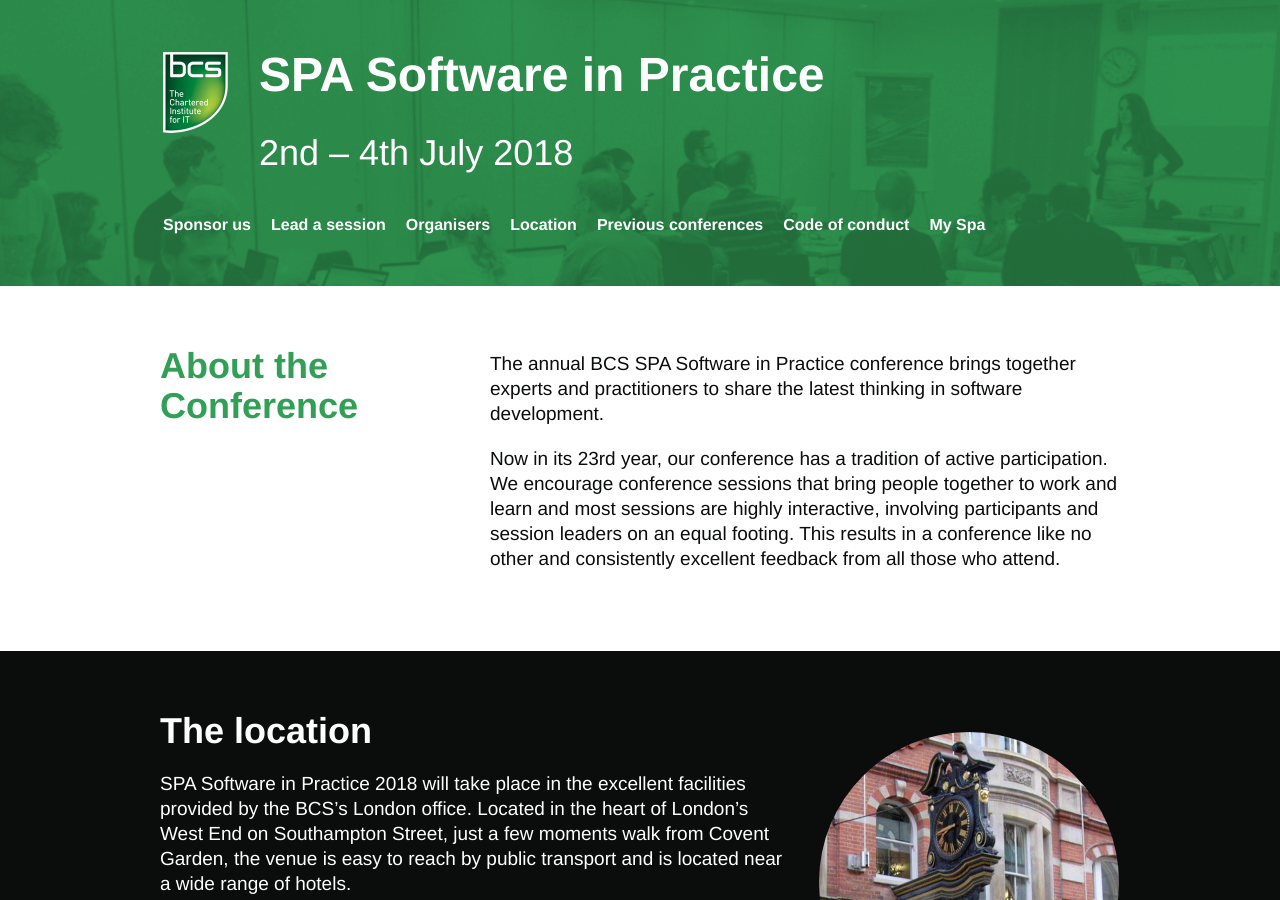
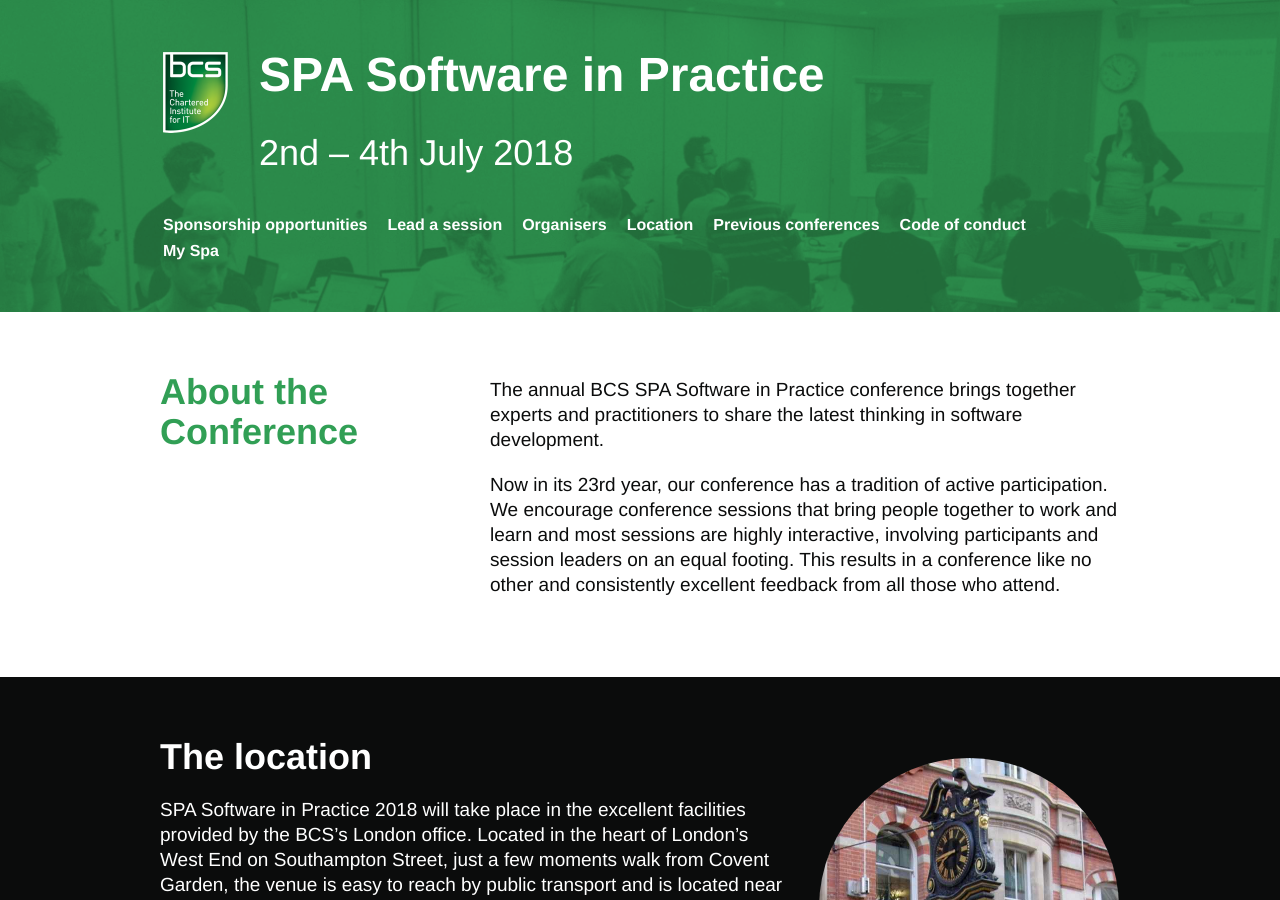
Before and after one commit to spaconference/spa-website, a Jekyll site: the page built from index.md, in a window 1280 px wide and 900 px high. Built offline with Jekyll 4.4.1, drawn with Linux system fonts in a browser that asks for light colours; some of the changed lines change nothing that is shown.

Commit message:
Programmatically generate the menubar from config
The current menubar is easy to understand, but isn't easy to make show
the currently active page. It also requires some duplication, making
future markup changes more complicated.

This change moves the control of the navigation structure into the
`_config.yml` (though it could possibly be done another way), and then
uses that structure to generate the menu programmatically. Menu items
are rendered in the order they're stored in the array, and may either
be the ID of a page, or a dictionary (expected to contain both `title`
and `url`, which we output without touching).

The rendering code checks if the menu item is either the current page,
or is mentioned in the current page's `has-nav` attribute and, if true,
marks the menu item as selected.

```diff
--- a/_config.yml
+++ b/_config.yml
@@ -16,7 +16,8 @@
   # BELOW are pages that are not yet published for this year
   # Comment out from this list when published
   # DO NOT comment back in, we do not want 404s
-  # You can remove them from the menu (`_includes/menu.html`)
+  # You can remove them from the menu by editing
+  # conference.site_navigation, below
   - sponsors.md
   - refunds-and-cancellations.md
   - book-now.md
@@ -38,3 +39,19 @@
   programme_announce_date: mid-April 2018
   shepherding_dates: 1st April &ndash; conference
   ticket_refund_deadline: 20th June 2018
+  # This controls the site-wide navigation. Items should either be a
+  # dictionary containing url and title, or the filename of the page to
+  # link to (whose title will be the text of the link).
+  # The order here dictates the display order, and items can be removed
+  # by commenting out (or just deleting)
+  site_navigation:
+    - sponsor.md
+    # - sponsors.md
+    - lead-a-session.md
+    - organisers.md
+    - location.md
+    - previous-conferences.md
+    - code-of-conduct.md
+    -
+      url: https://spaconference.org/scripts/myprofile.php
+      title: My Spa
--- a/_includes/menu.html
+++ b/_includes/menu.html
@@ -1,12 +1,40 @@
 <nav>
-  <ul>
-    <li><a href="{{ '/sponsor.html' | relative_url }}"><span>Sponsor us</span></a></li>
-    {% comment %}<li><a href="{{ '/sponsors.html' | relative_url }}"><span>Sponsors</span></a></li>{% endcomment %}
-    <li><a href="{{ '/lead-a-session.html' | relative_url }}"><span>Lead a session</span></a></li>
-    <li><a href="{{ '/organisers.html' | relative_url }}"><span>Organisers</span></a></li>
-    <li><a href="{{ '/location.html' | relative_url }}"><span>Location</span></a></li>
-    <li><a href="{{ '/previous-conferences.html' | relative_url }}"><span>Previous conferences</span></a></li>
-    <li><a href="{{ '/code-of-conduct.html' | relative_url }}"><span>Code of conduct</span></a></li>
-    <li><a href="https://spaconference.org/scripts/myprofile.php"><span>My Spa</span></a></li>
-  </ul>
+<ul>
+  {% for item in site.conference.site_navigation %}
+    {% if item.url and item.title %}
+      {% comment %}
+      If the menu item from the config is a dictionary with a URL and title,
+      just use those
+      {% endcomment %}
+
+      {% assign item_title = item.title %}
+      {% assign item_url = item.url %}
+    {% else %}
+      {% comment %}
+      Otherwise, assume the menu item is the name of a Markdown file in
+      the root of the site, find it, and grab *its* title and URL
+      {% endcomment %}
+
+      {% assign matching_pages = site.pages | where: "name", item %}
+      {% assign item_title = matching_pages[0].title %}
+      {% assign item_url = matching_pages[0].url | relative_url %}
+    {% endif %}
+
+    {% comment %}
+    If the current page's URL matches that of the current menu item, or
+    the page specifies that we should use the navigation from this menu
+    item, mark the menu item selected
+    {% endcomment %}
+    {% assign current_url = page.url | relative_url %}
+    {% if current_url == item_url or page.has-nav == item %}
+      {% assign item_selected = ' class="menuactive"'%}
+    {% else %}
+      {% assign item_selected = ""%}
+    {% endif %}
+
+    <li{{ item_selected }}><a href="{{ item_url }}">
+      <span>{{ item_title }}</span>
+    </a></li>
+  {% endfor %}
+</ul>
 </nav>
```
Also changed, not shown: README.md.
